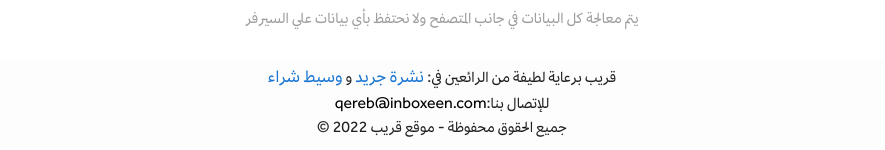
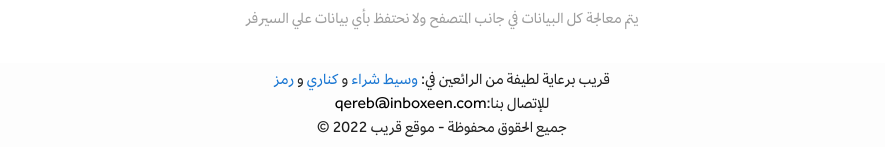
Before and after one commit to Arabic-tools/Qereb, a Nuxt app: page / in a window 1280 px wide. Shown: the part 653-803 px from the top of the page, without its empty margins (198-1083 px from the left). Built offline with nearby package versions, Linux system fonts and the light colour scheme.

Commit message:
Update default.vue

```diff
--- a/layouts/default.vue
+++ b/layouts/default.vue
@@ -12,7 +12,7 @@
 
           <a href="https://wasetshera.com?myad=53196"> وسيط شراء من الإنترنت</a>
           <br /> -->
-	<span class="effra-font">	  قريب برعاية لطيفة من الرائعين في:</span><a style="font-size:18px" class="effra-font" href="https://shbbr.com/jareed" target="_blank"> نشرة جريد</a> و <a class="effra-font" style="font-size:18px" href="https://wasetshera.com?myad=53468" target="_blank" >وسيط شراء </a>
+	<span class="effra-font">قريب برعاية لطيفة من الرائعين في: <a class="effra-font" href="https://wasetshera.com/?myad=53468" >وسيط شراء</a> و <a class="effra-font" href="https://knaree.com/" >كناري</a> و <a class="effra-font" href="https://rmmmz.com/" >رمز</a></span>
 		<br />
         <span class="effra-font">  للإتصال بنا:</span>
           <a class="black-text effra-font" href="mailto:qereb@inboxeen.com">qereb@inboxeen.com</a>
```
